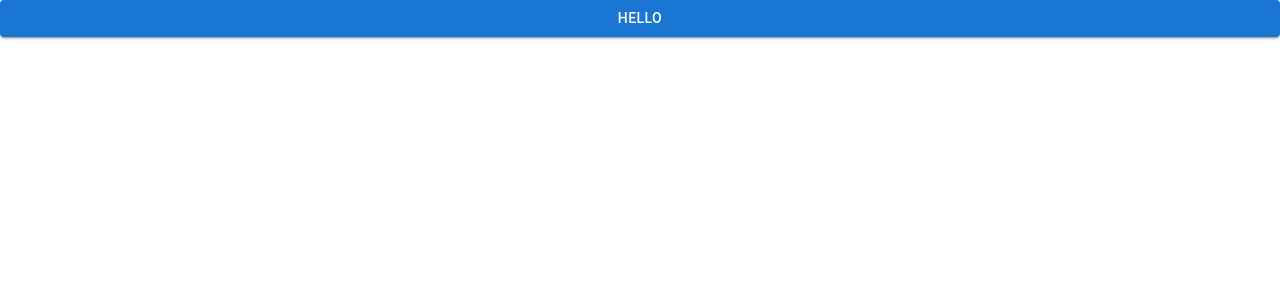
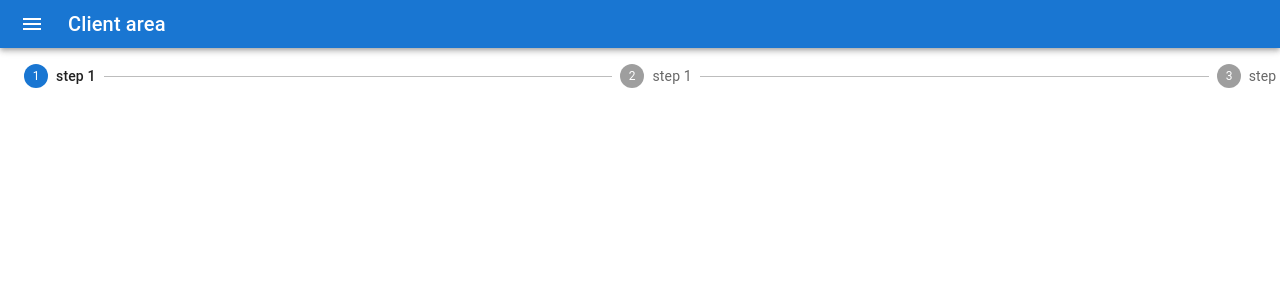
Before and after one commit to ramiscd/client-area-front, a Next.js app: page / in a window 1280 px wide. Shown: the top 300 px of the page. Built offline with nearby package versions, Linux system fonts and the light colour scheme.

Commit message:
add menu

```diff
--- a/app/page.tsx
+++ b/app/page.tsx
@@ -1,9 +1,34 @@
-import { Button } from "@mui/material";
+import { AppBar, Box, Button, IconButton, Step, StepLabel, Stepper, Toolbar, Typography } from "@mui/material";
+import { AccessAlarm, ThreeDRotation, Menu } from "@mui/icons-material";
+
+const steps = [
+  'step 1',
+  'step 1',
+  'step 1',
+]
 
 export default function Home() {
   return (
-    <div className="flex flex-col justify-center align-center">
-      <Button variant="contained">Hello</Button>
+    <div className="">
+      <AppBar position="static">
+        <Toolbar variant="dense">
+          <IconButton edge="start" color="inherit" aria-label="menu" sx={{ mr: 2}}>
+            <Menu/>
+          </IconButton>
+          <Typography variant="h6" color="inherit" component="div">
+            Client area
+          </Typography>
+        </Toolbar>
+      </AppBar>
+      <Box sx={{ width: '100%'}} className="m-4">
+        <Stepper>
+          {steps.map((label) => (
+            <Step key={label}>
+              <StepLabel>{label}</StepLabel>
+            </Step>
+          ))}
+        </Stepper>
+      </Box>
     </div>
   );
 }
--- a/package.json
+++ b/package.json
@@ -11,6 +11,7 @@
   "dependencies": {
     "@emotion/react": "^11.14.0",
     "@emotion/styled": "^11.14.0",
+    "@mui/icons-material": "^6.4.3",
     "@mui/material": "^6.4.3",
     "next": "15.1.6",
     "react": "^19.0.0",
```
Also changed, not shown: 1 other file (tests, documents, lock files or other folders).
